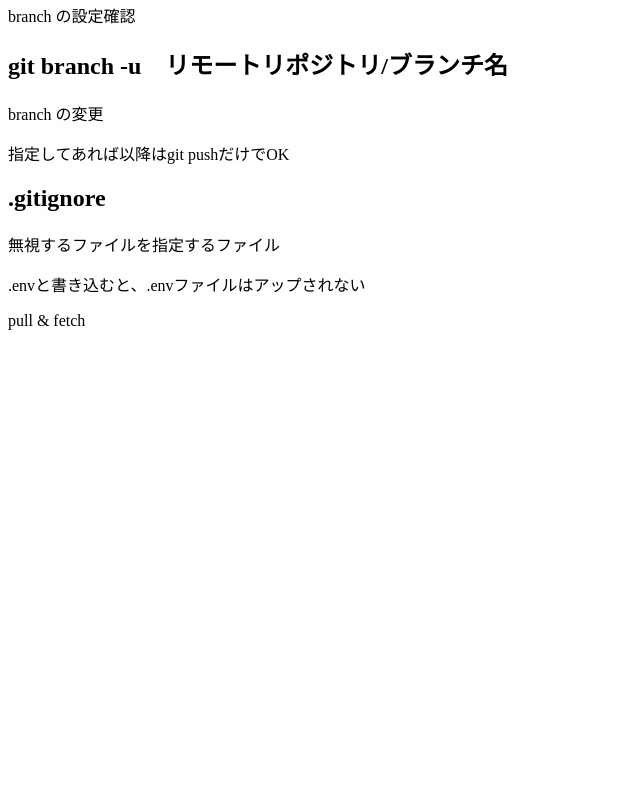
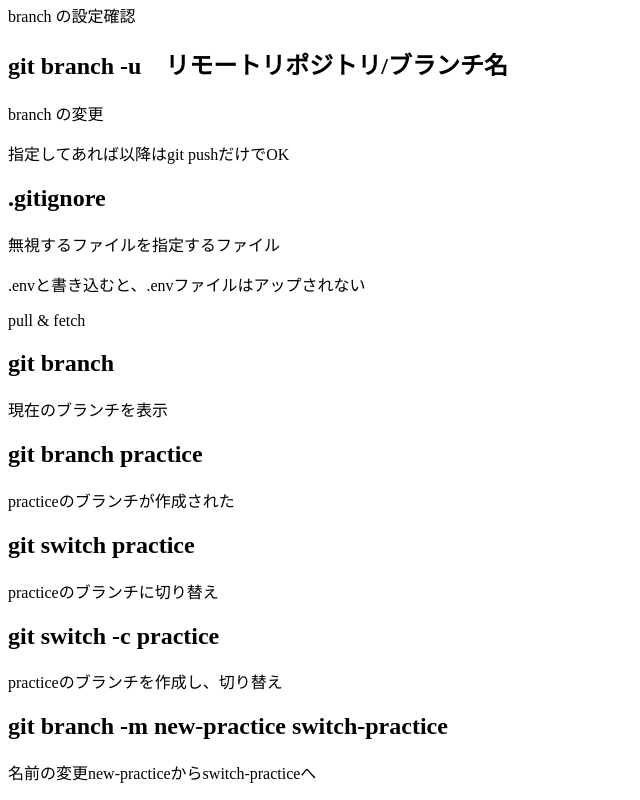
Before and after one commit to goldenlongboard/git-sandbox, a plain HTML site: page git-practice.html in a window 1280 px wide. Shown: the part 636-1436 px from the top of the page, without its empty margins (0-640 px from the left). Before the commit the page ends 982 px from the top, so only its background shows below. Drawn offline with Linux system fonts and the light colour scheme.

Commit message:
add branch main

```diff
--- a/git-practice.html
+++ b/git-practice.html
@@ -37,9 +37,20 @@
     <p>pull & fetch</p>
 
 
+    <h2>git branch</h2>
+    <p>現在のブランチを表示</p>
 
+    <h2>git branch practice</h2>
+    <p>practiceのブランチが作成された</p>
 
+    <h2>git switch practice</h2>
+    <p>practiceのブランチに切り替え</p>
 
+    <h2>git switch -c practice</h2>
+    <p>practiceのブランチを作成し、切り替え</p>
+
+    <h2>git branch -m new-practice switch-practice</h2>
+    <p>名前の変更new-practiceからswitch-practiceへ</p>
 
 </body>
 </html>
```
Also changed, not shown: git-branch-test.html (added, +1 -0 lines).
